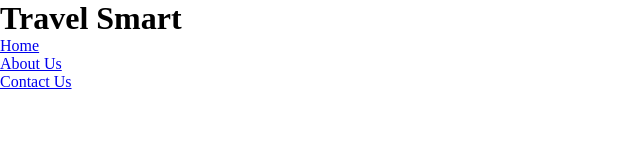
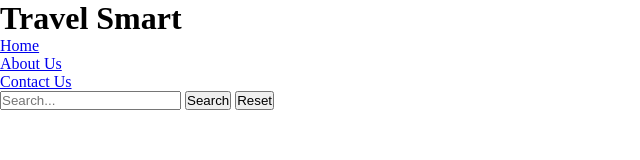
Before and after one commit to magicholic/travelRecommendation, a plain HTML site: page travel_recommendation.html in a window 1280 px wide. Shown: the whole page, without its empty margins (0-640 px from the left). Drawn offline with Linux system fonts and the light colour scheme.

Commit message:
add search bar and buttons

```diff
--- a/travel_recommendation.html
+++ b/travel_recommendation.html
@@ -18,6 +18,11 @@
                 <li><a href="javascript://">Contact Us</a></li>
             </ul>
         </div>
+        <div id="searchBar">
+            <input type="text" placeholder="Search...">
+            <button>Search</button>
+            <button>Reset</button>
+        </div>
     </header>
 
 </body>
```
